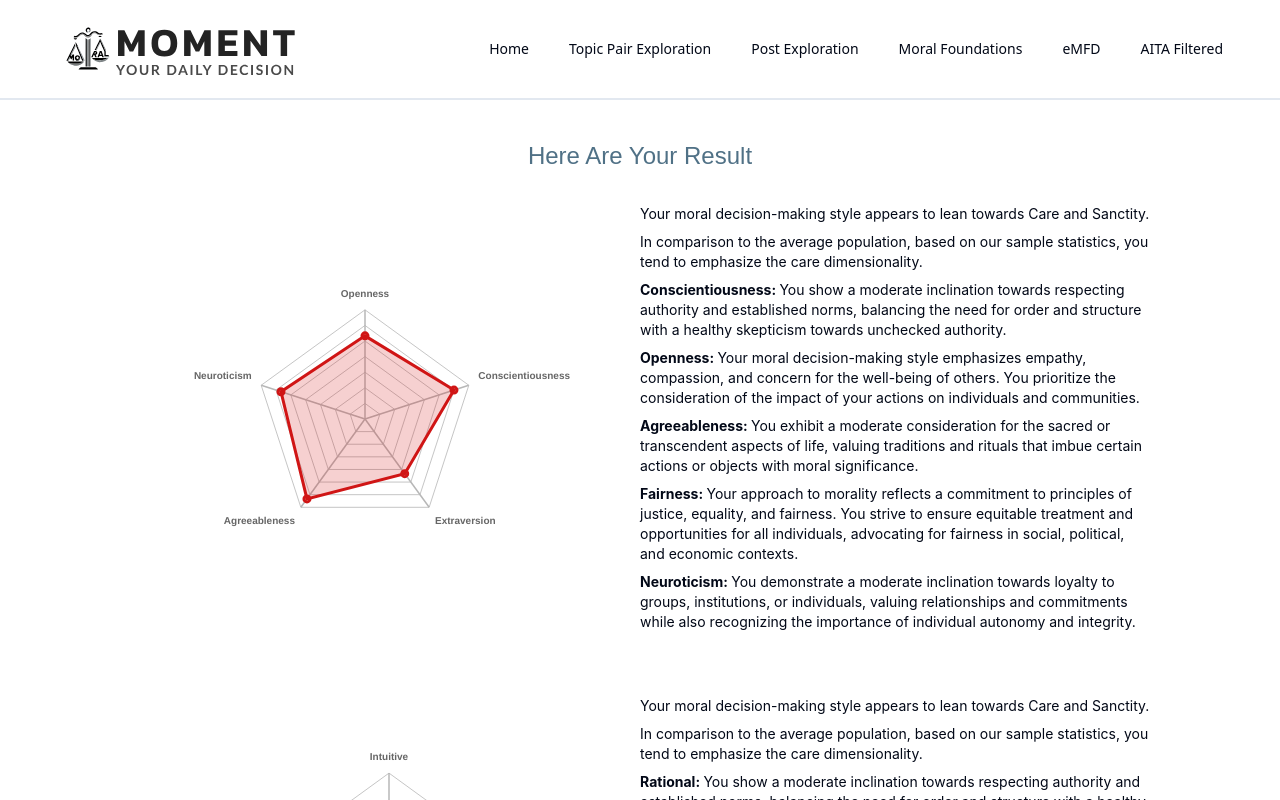
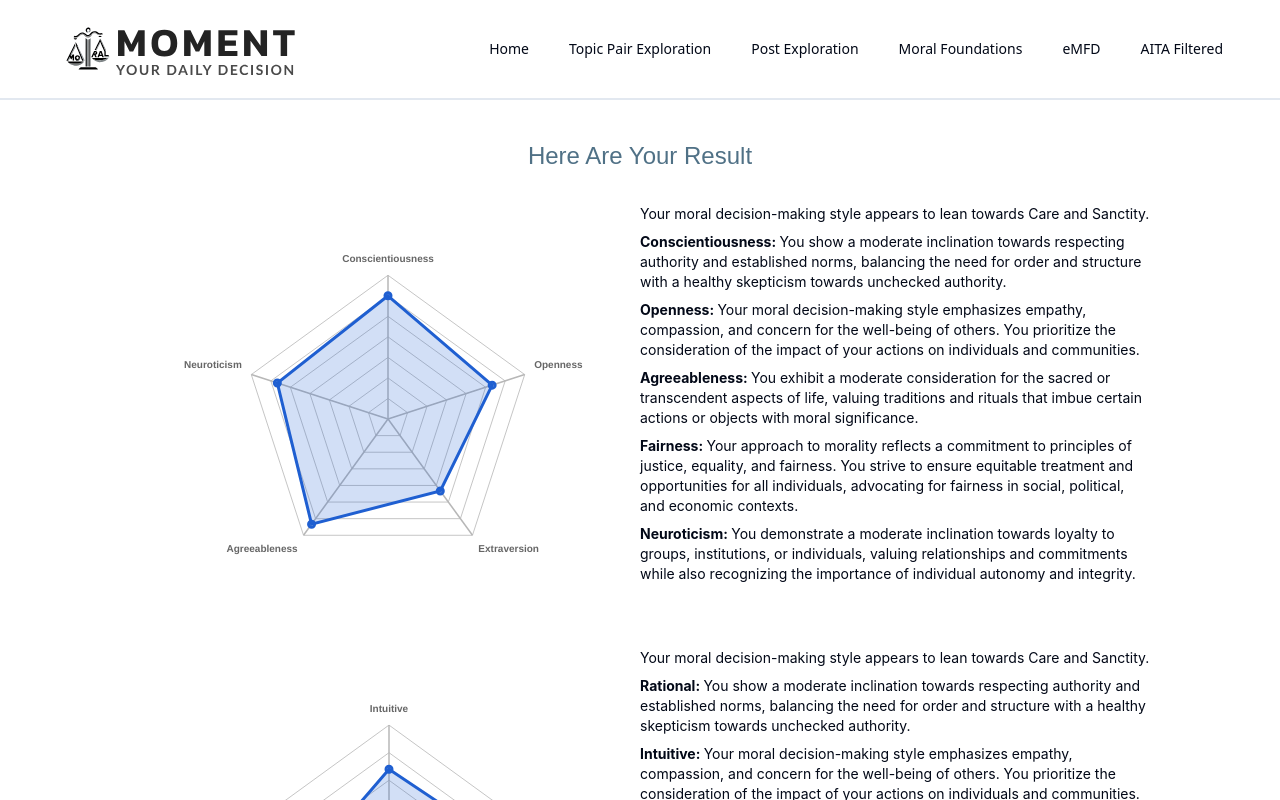
Before and after one commit to 24-S1-2-C-Moral-Decisions/moral-front-end, a Next.js app: page /en in a window 1280 px wide. Shown: the top 800 px of the page. Built offline with nearby package versions, Linux system fonts and the light colour scheme.

Commit message:
change color of radar charts

```diff
--- a/components/survey/personalityResult.tsx
+++ b/components/survey/personalityResult.tsx
@@ -63,8 +63,8 @@ const calculateBigFive = () => {
   const Neuroticism = (mappedData['Q7.2_1'] + mappedData['Q7.2_2'] + mappedData['Q7.2_3']) / 3;
 
   return {
+    Conscientiousness,
     Openness,
-    Conscientiousness,
     Extraversion,
     Agreeableness,
     Neuroticism
--- a/components/surveyfeedback-page.tsx
+++ b/components/surveyfeedback-page.tsx
@@ -114,8 +114,6 @@ function PersonalityAnalysis() {
 
                     <p>Your moral decision-making style appears to lean towards Care and Sanctity.</p>
 
-                    <p>In comparison to the average population, based on our sample statistics, you tend to emphasize the care dimensionality.</p>
-
                     <p ><span className="font-bold">Conscientiousness: </span>{resultAnalysisTexts['AUTHORITY']}</p>
 
                     <p><span className="font-bold">Openness: </span>{resultAnalysisTexts['CARE']}</p>
@@ -138,8 +136,6 @@ function DecisionMakingAnalysis() {
                 <article className="text-sm space-y-2 font-inter">
 
                     <p>Your moral decision-making style appears to lean towards Care and Sanctity.</p>
-
-                    <p>In comparison to the average population, based on our sample statistics, you tend to emphasize the care dimensionality.</p>
 
                     <p ><span className="font-bold">Rational: </span>{resultAnalysisTexts['AUTHORITY']}</p>
 
--- a/components/ui/chart.tsx
+++ b/components/ui/chart.tsx
@@ -99,8 +99,8 @@ const RadarChart: React.FC<RadarChartProps> = ({ labels, dataPoints1, dataPoints
     {
       label: 'Your test data',
       data: dataPoints1,
-      backgroundColor: 'rgba(208,21,21, 0.2)',
-      borderColor: 'rgba(208,21,21, 1)',
+      backgroundColor: 'rgba(31,95,209, 0.2)',
+      borderColor: 'rgba(31,95,209, 1)',
       borderWidth: 3,
     }
   ];
@@ -109,8 +109,8 @@ const RadarChart: React.FC<RadarChartProps> = ({ labels, dataPoints1, dataPoints
     datasets.push({
       label: 'Post test data',
       data: dataPoints2,
-      backgroundColor: 'rgba(31,95,209, 0.2)',
-      borderColor: 'rgba(31,95,209, 1)',
+      backgroundColor: 'rgba(208,21,21, 0.2)',
+      borderColor: 'rgba(208,21,21, 1)',
       borderWidth: 3,
     });
   }
```
